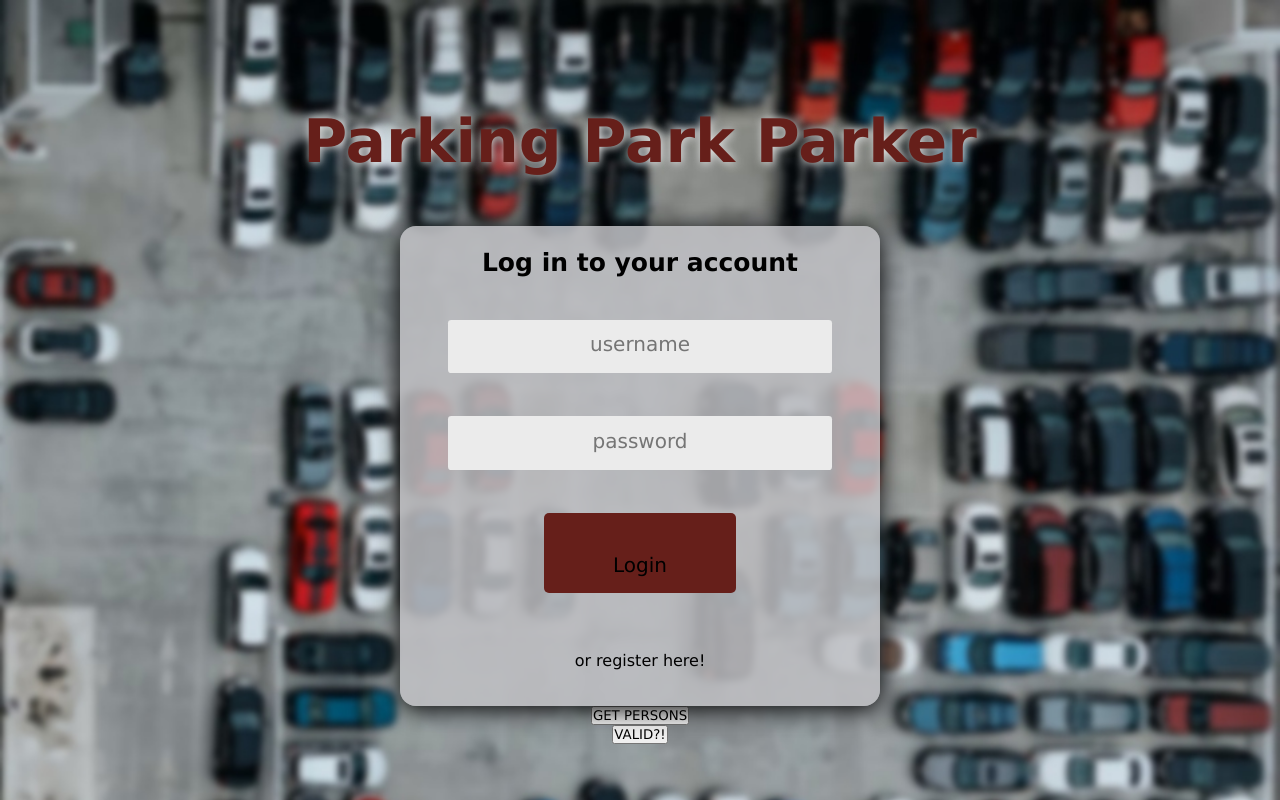
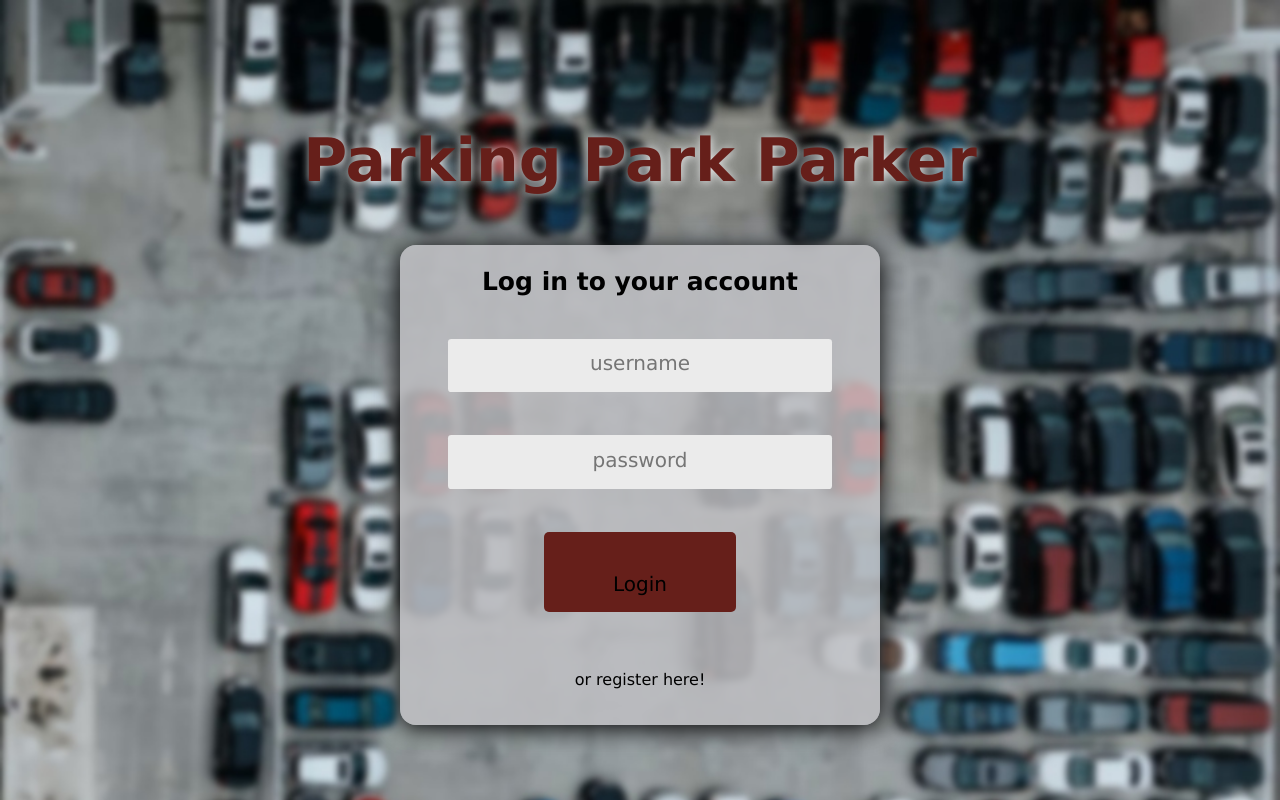
Before and after one commit to amyrman/edu-java-bravoparking, a React (Create React App) app in the folder frontend/: page /cars in a window 1280 px wide. Built offline with nearby package versions, Linux system fonts and the light colour scheme.

Commit message:
refactor set userId in localstorage to accept string from api

```diff
--- a/frontend/src/component/login.js
+++ b/frontend/src/component/login.js
@@ -1,30 +1,14 @@
 import React from 'react';
 import LoginForm from './loginform';
 import Header from './header';
-import { checkJwtExpired } from '../checkJwtExpired';
-import axios from 'axios';
 
 import '../css/main.css';
-
-const handleGetAllPersons = () => {
-  axios
-    .get('http://localhost:8080/api/cars')
-    .then((response) => {
-      console.log(response);
-    })
-    .catch((err) => {
-      console.log(err);
-    });
-};
 
 function Login() {
   return (
     <div className='page'>
       <Header />
       <LoginForm />
-
-      <button onClick={handleGetAllPersons}>GET PERSONS</button>
-      <button onClick={checkJwtExpired}>VALID?!</button>
     </div>
   );
 }
--- a/frontend/src/component/loginform.js
+++ b/frontend/src/component/loginform.js
@@ -56,17 +56,15 @@ const LoginForm = () => {
         .catch((err) => console.log(err));
 
       // if token get userid from backend by email
-      if (res.data.access_token === localStorage.getItem('token')) {
+      if (res.data.access_token) {
         axios
           .get(`http://localhost:8080/api/login/${loginPayload.username}`)
           .then((response) => {
             // get userId and personId from response
-            const userId = response.data.userId;
-            const personId = response.data.id;
+            const userId = response.data;
 
             // set userId and personId to local
             localStorage.setItem('userId', userId);
-            localStorage.setItem('personId', personId);
           })
           .catch((err) => {
             console.log(err);
```
